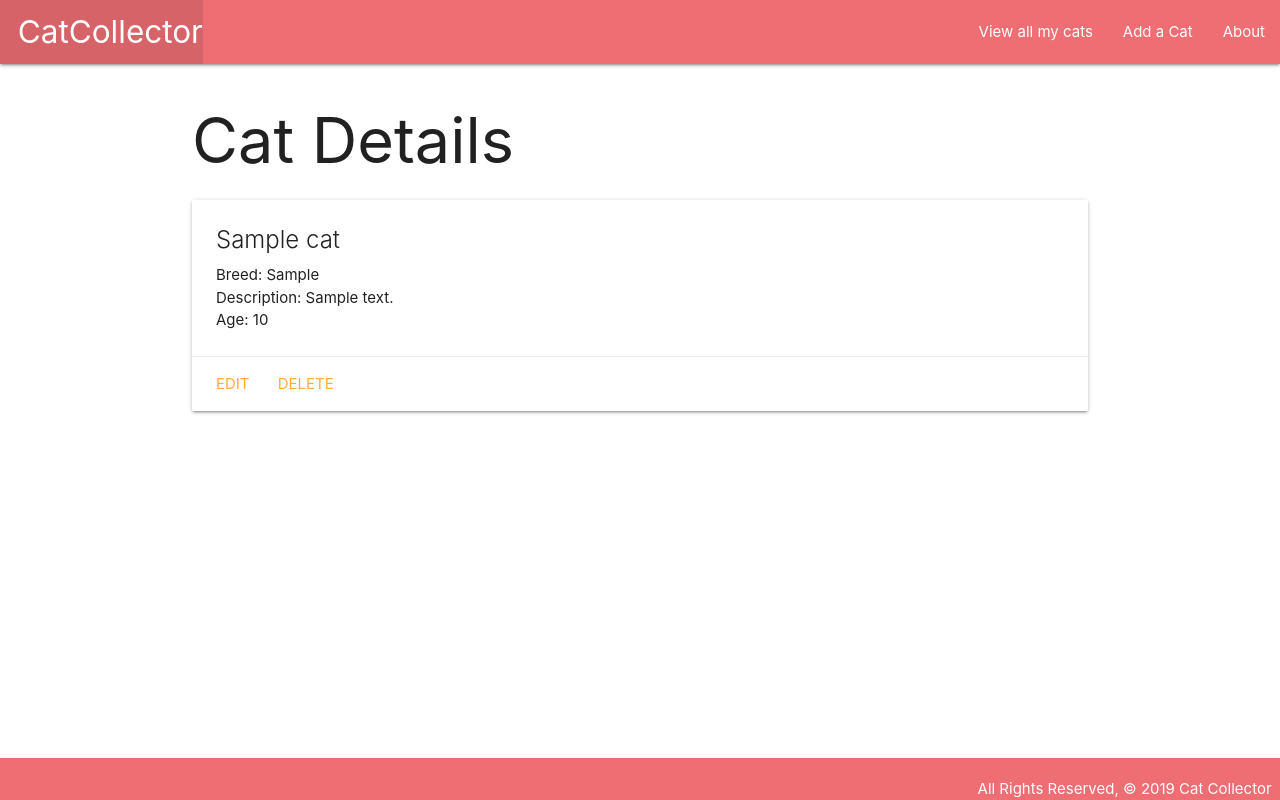
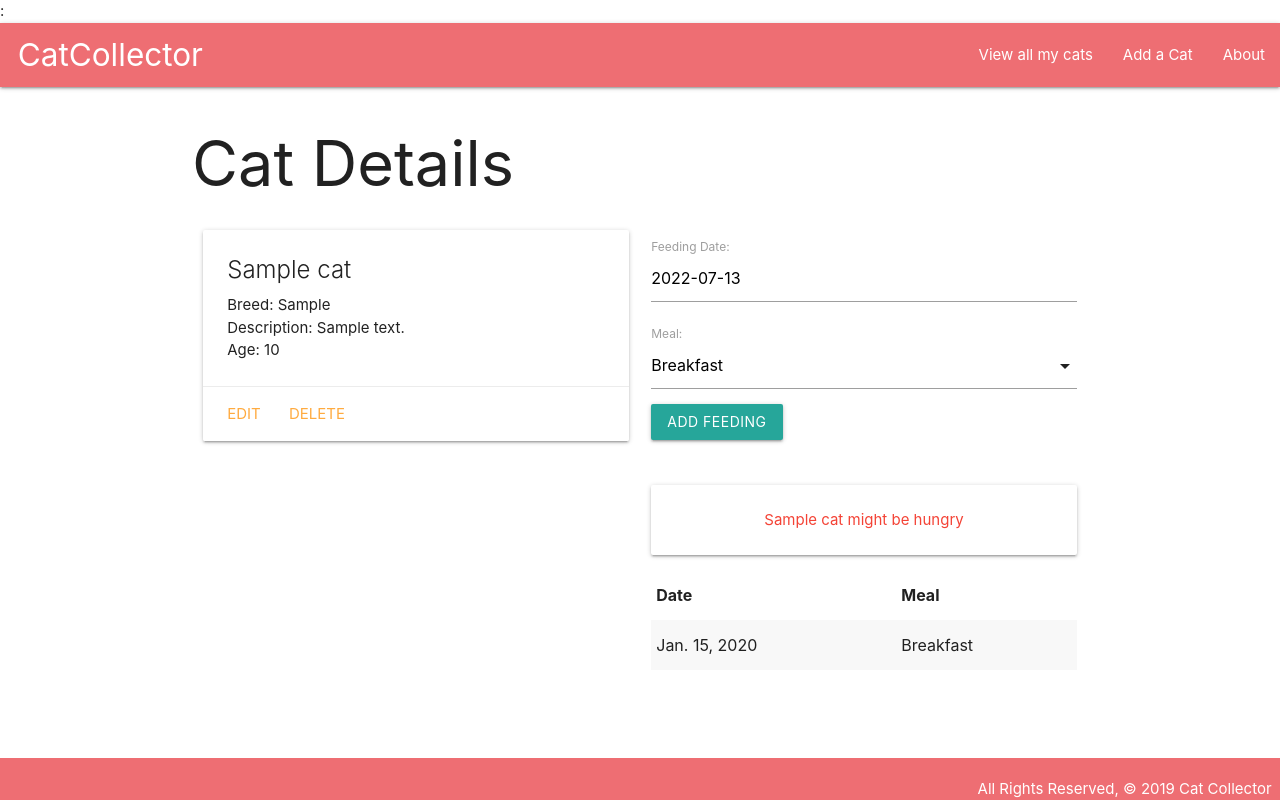
Before and after one commit to Jeal3R5/cat_collector, a Django app: page /cats/1/ in a window 1280 px wide. Run offline with Django 4.2, Linux system fonts and the light colour scheme; tables that the repository leaves empty hold one stand-in row (values such as "Sample post").

Commit message:
add meals to cats

```diff
--- a/catcollector/settings.py
+++ b/catcollector/settings.py
@@ -115,7 +115,7 @@ AUTH_PASSWORD_VALIDATORS = [
 
 LANGUAGE_CODE = 'en-us'
 
-TIME_ZONE = 'UTC'
+TIME_ZONE = 'America/Los_Angeles'
 
 USE_I18N = True
 
--- a/main_app/admin.py
+++ b/main_app/admin.py
@@ -1,5 +1,7 @@
 from django.contrib import admin
 from .models import Cat
+from .models import Feeding
 
 # Register your models here.
 admin.site.register(Cat)
+admin.site.register(Feeding)
--- /dev/null
+++ b/main_app/forms.py
@@ -0,0 +1,7 @@
+from django.forms import ModelForm
+from .models import Feeding
+
+class FeedingForm(ModelForm):
+    class Meta:
+        model = Feeding
+        fields = ['date', 'meal']
--- a/main_app/models.py
+++ b/main_app/models.py
@@ -1,5 +1,15 @@
 from django.db import models
 from django.urls import reverse
+from datetime import date
+
+# Options for feeding types in Feeding Model
+MEALS = (
+    ('B', 'Breakfast'),
+    ('L', 'Lunch'),
+    ('D', 'Dinner')
+)
+
+
 
 # Create your models here.
 class Cat(models.Model):
@@ -14,3 +24,23 @@ class Cat(models.Model):
 
     def get_absolute_url(self):
         return reverse("detail", kwargs={'cat_id': self.id})
+
+    def fed_for_today(self):
+        return self.feeding_set.filter(date=date.today()).count() >= len(MEALS)
+
+
+class Feeding(models.Model):
+    date = models.DateField('Feeding Date')
+    meal = models.CharField(
+        max_length=1,
+        choices=MEALS,
+        default=MEALS[0][0]
+    )
+
+    cat = models.ForeignKey(Cat, on_delete=models.CASCADE)
+
+    def __str__(self):
+        return f"{self.get_meal_display()} on {self.date}"
+
+    class Meta:
+        ordering = ['-date']
--- a/main_app/templates/base.html
+++ b/main_app/templates/base.html
@@ -16,6 +16,7 @@
       type="text/css"
       href="{% static 'css/style.css' %}"
     />
+    <script src="https://cdnjs.cloudflare.com/ajax/libs/materialize/1.0.0/js/materialize.min.js"></script>
   </head>
   <body>
     <header class="navbar-fixed">
@@ -40,5 +41,17 @@
         All Rights Reserved, &copy; 2019 Cat Collector &nbsp;
       </div>
     </footer>
+    <script>
+      let dateEl = document.getElementById('id_date');
+  M.Datepicker.init(dateEl, {
+    format: 'yyyy-mm-dd',
+    defaultDate: new Date(),
+    setDefaultDate: true,
+    autoClose: true
+  });
+
+      let selectEl = document.getElementById('id_meal');
+      M.FormSelect.init(selectEl)
+    </script>
   </body>
 </html>
--- a/main_app/templates/cats/detail.html
+++ b/main_app/templates/cats/detail.html
@@ -1,7 +1,12 @@
-{% extends 'base.html' %} {% block content %}
+:
+
+{% extends 'base.html' %}
+{% block content %}
 
 <h1>Cat Details</h1>
 
+<div class="row">
+  <div class="col s6">
     <div class="card">
       <div class="card-content">
         <span class="card-title">{{ cat.name }}</span>
@@ -17,6 +22,33 @@
         <a href="{% url 'cats_update' cat.id %}">Edit</a>
         <a href="{% url 'cats_delete' cat.id %}">Delete</a>
       </div>
-
+    </div>
+  </div>
+  <div class="col s6">
+    <form method="post" action="{% url 'add_feeding' cat.id %}">
+      {% csrf_token %}
+      {{ feeding_form.as_p }}
+      <input type="submit" class="btn" value="Add Feeding">
+    </form>
+    <br>
+    {% if cat.fed_for_today %}
+      <div class = 'card-panel teal-text center-align'>{{cat.name}} has been fed all meals for today</div>
+    {% else %}
+      <div class="card-panel red-text center-align">{{cat.name}} might be hungry</div>
+    {% endif %}
+    <table class="striped">
+      <thead>
+        <tr><th>Date</th><th>Meal</th></tr>
+      </thead>
+      <tbody>
+        {% for feeding in cat.feeding_set.all %}
+          <tr>
+            <td>{{feeding.date}}</td>
+            <td>{{feeding.get_meal_display}}</td>
+          </tr>
+        {% endfor %}
+      </tbody>
+    </table>
+  </div>
+</div>
 {% endblock %}
-</div>
--- a/main_app/urls.py
+++ b/main_app/urls.py
@@ -10,4 +10,5 @@ urlpatterns = [
     path('cats/create/', views.CatCreate.as_view(), name='cats_create'),
     path('cats/<int:pk>/update/', views.CatUpdate.as_view(), name='cats_update'),
     path('cats/<int:pk>/delete', views.CatDelete.as_view(), name='cats_delete'),
+    path('cats/<int:cat_id>/add_feeding/', views.add_feeding, name='add_feeding'),
 ]
--- a/main_app/views.py
+++ b/main_app/views.py
@@ -1,9 +1,10 @@
 
-from nis import cat
-from django.shortcuts import render
+
+from django.shortcuts import render, redirect
 from django.http import HttpResponse
 from .models import Cat
 from django.views.generic.edit import CreateView, UpdateView, DeleteView
+from .forms import FeedingForm
 
 #Faux Cat Data - Database simulation
 
@@ -41,8 +42,21 @@ def cats_index(request):
 def cats_detail(request, cat_id):
     #get the individual cat
     cat = Cat.objects.get(id=cat_id)
+    # instantiate our feeding form
+    feeding_form = FeedingForm()
     # render template, pass it the cat
-    return render(request, 'cats/detail.html', {'cat': cat})
+    return render(request, 'cats/detail.html', {'cat': cat, 'feeding_form': feeding_form})
+
+def add_feeding(request, cat_id):
+    # Create the ModelForm using the request.POST
+    form = FeedingForm(request.POST)
+    # validate form
+    if form.is_valid():
+        new_feeding = form.save(commit=False)
+        new_feeding.cat_id = cat_id
+        new_feeding.save()
+    return redirect('detail', cat_id = cat_id)
+
 
 
 class CatCreate(CreateView):
```
Also changed, not shown: main_app/migrations/0002_feeding.py (added). Lines whose indentation alone changed are shown as unchanged.
